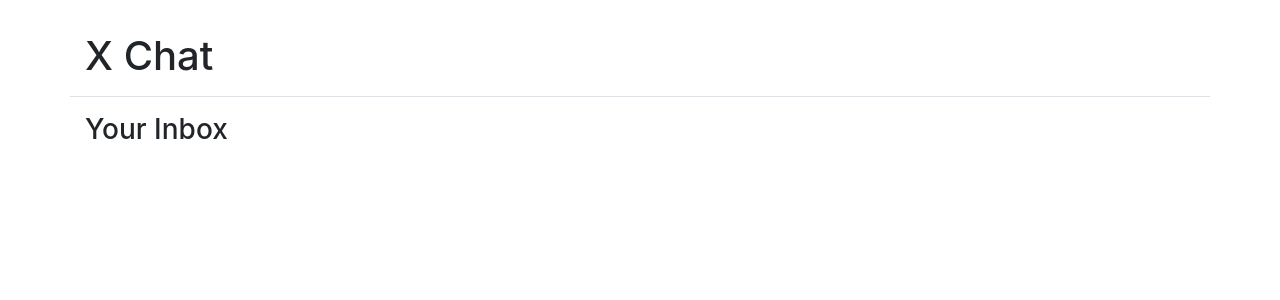
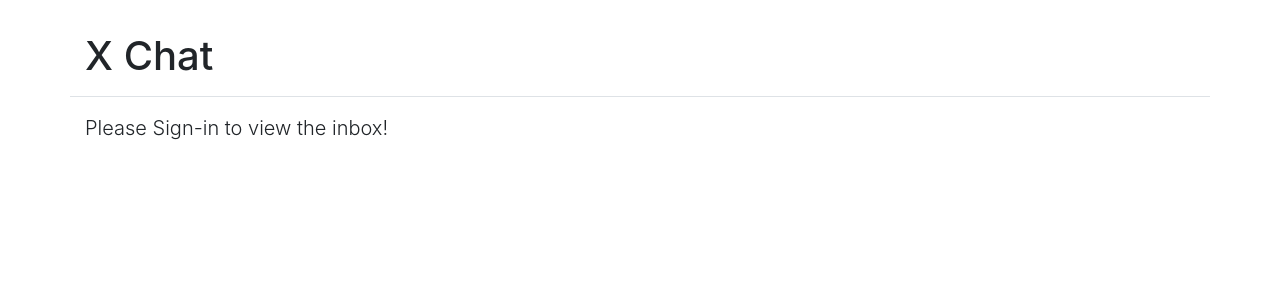
Before and after one commit to mihirkawatra/XChat, a Django app: template src/templates/chat/inbox.html in a window 1280 px wide. Shown: the part 74-374 px from the top of the page. Run offline with Django 3.2, Linux system fonts and the light colour scheme; the template is opened without the code that fills it, so the values that code supplies are empty; some libraries are stand-ins or nearby versions.

Commit message:
Security updates in templates

```diff
--- a/src/chat/models.py
+++ b/src/chat/models.py
@@ -1,3 +1,4 @@
+
 from django.db import models
 
 from django.conf import settings
--- a/src/templates/chat/inbox.html
+++ b/src/templates/chat/inbox.html
@@ -1,10 +1,14 @@
 {% extends "chat/base.html" %}
 
 {% block content %}
+{% if user.is_authenticated %}
 <h3>Your Inbox</h3>
 <ul>
 {% for chat in qs %}
 <li><a href='{% if user != chat.first %}{{ chat.first }}{% else %}{{ chat.second }}{% endif %}/'>@{% if user != chat.first %}{{ chat.first }}{% else %}{{ chat.second }}{% endif %}</a></li>
 {% endfor %}
 </ul>
+{% else %}
+<p class='lead'>Please Sign-in to view the inbox!</p>
+{% endif %}
 {% endblock %}
```
